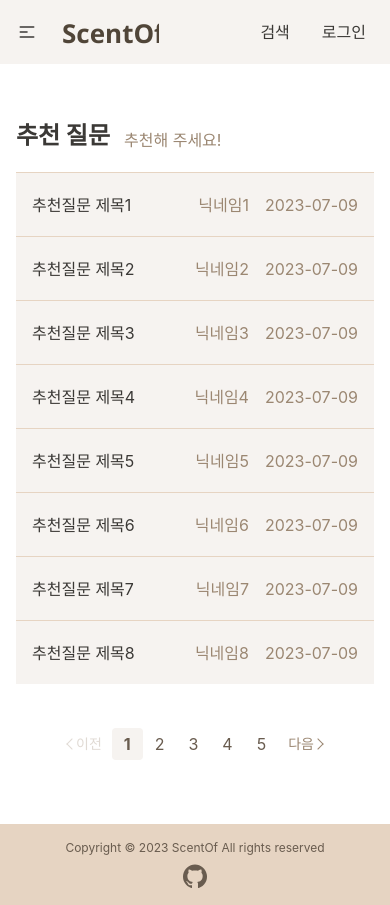
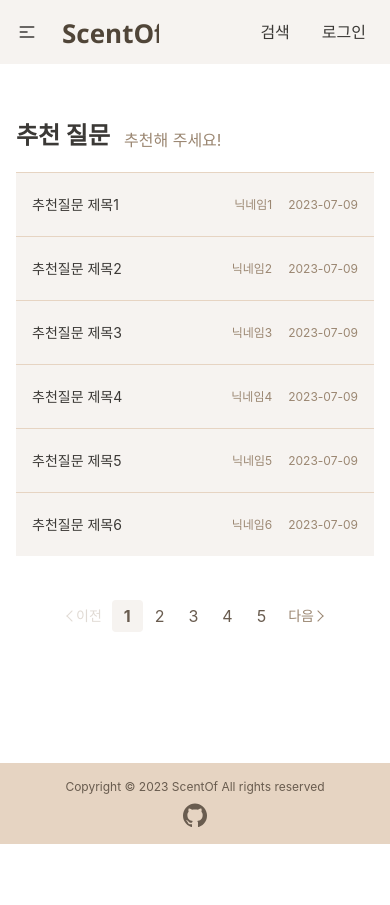
Before and after one commit to j2yn34/ScentOf, a React (Vite) app: page /recommend in a window 390 px wide. After the commit the page ends 844 px from the top, so only its background shows below. Built offline with nearby package versions, Linux system fonts and the light colour scheme.

Commit message:
Design: 추천 컴포넌트 반응형 폰트사이즈 수정, 추천 페이지 limit 수정
- 제목: md:text-base text-sm 닉네임/날짜: md:text-sm text-xs
- 추천 페이지 limit 개수 8 -> 6 수정

```diff
--- a/src/components/posts/RecommendPost.tsx
+++ b/src/components/posts/RecommendPost.tsx
@@ -10,8 +10,10 @@ const RecommendPost = ({ limit }: { limit: number }): JSX.Element => {
           key={index}
           className="flex items-center justify-between bg-beige w-full min-h-[64px] p-4 border-t border-brown-200 hover:bg-brown-200/[0.4] transition-all"
         >
-          <p className="text-brown-900 text-md">{recommend.title}</p>
-          <div className="text-brown-400 md:text-sm sm:text-xs">
+          <p className="text-brown-900 md:text-base text-sm">
+            {recommend.title}
+          </p>
+          <div className="text-brown-400 md:text-sm text-xs">
             <span className="px-4">{recommend.nickname}</span>
             <span>2023-07-09</span>
           </div>
--- a/src/pages/Recommend.tsx
+++ b/src/pages/Recommend.tsx
@@ -11,7 +11,7 @@ const Recommend = (): JSX.Element => {
         <h2 className="text-2xl lg:text-2xl text-left font-bold">추천 질문</h2>
         <span className="ml-3.5 text-brown-400">추천해 주세요!</span>
       </div>
-      <RecommendPost limit={8} />
+      <RecommendPost limit={6} />
       <Pagination
         maxPage={5}
         currentPage={page}
```
